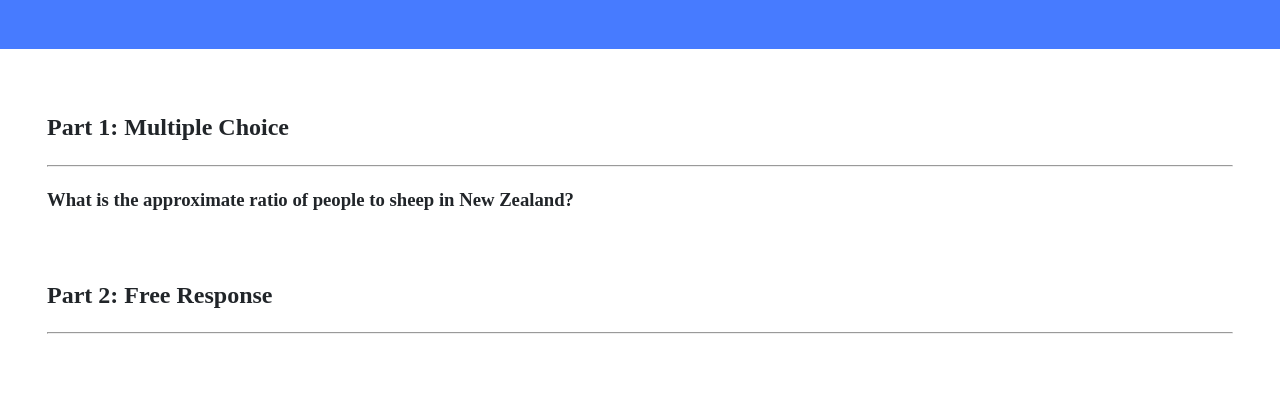
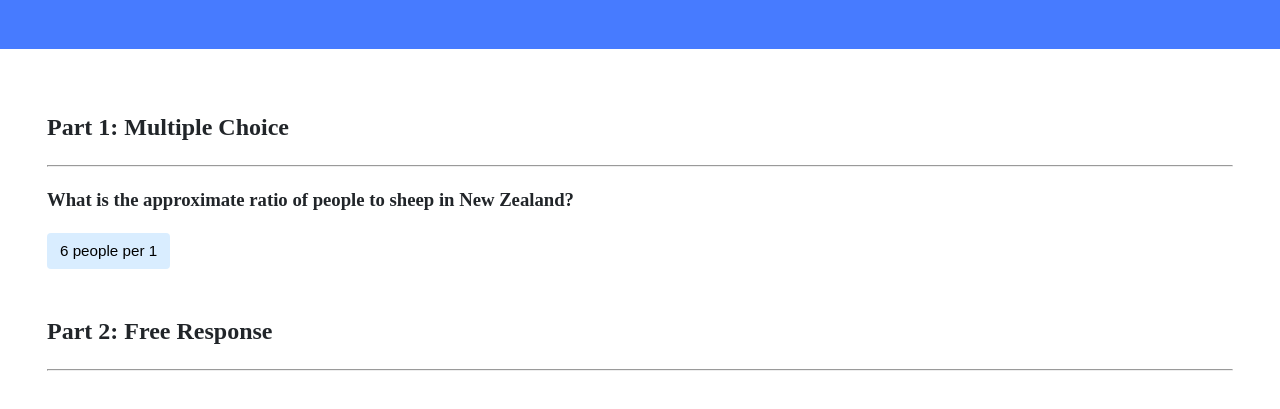
Before and after one commit to colin-bryant/Learn-CS50x2024, a plain HTML site: page trivia/index.html in a window 1280 px wide. Shown: the part 151-560 px from the top of the page. Drawn offline with Linux system fonts and the light colour scheme.

Commit message:
2024年5月3日 17:11

```diff
--- a/trivia/index.html
+++ b/trivia/index.html
@@ -20,6 +20,7 @@
                 <hr>
                 <!-- TODO: Add multiple choice question here -->
                 <h3>What is the approximate ratio of people to sheep in New Zealand?</h3>
+                <button>6 people per 1</button>
             </div>
 
             <div class="section">
```
